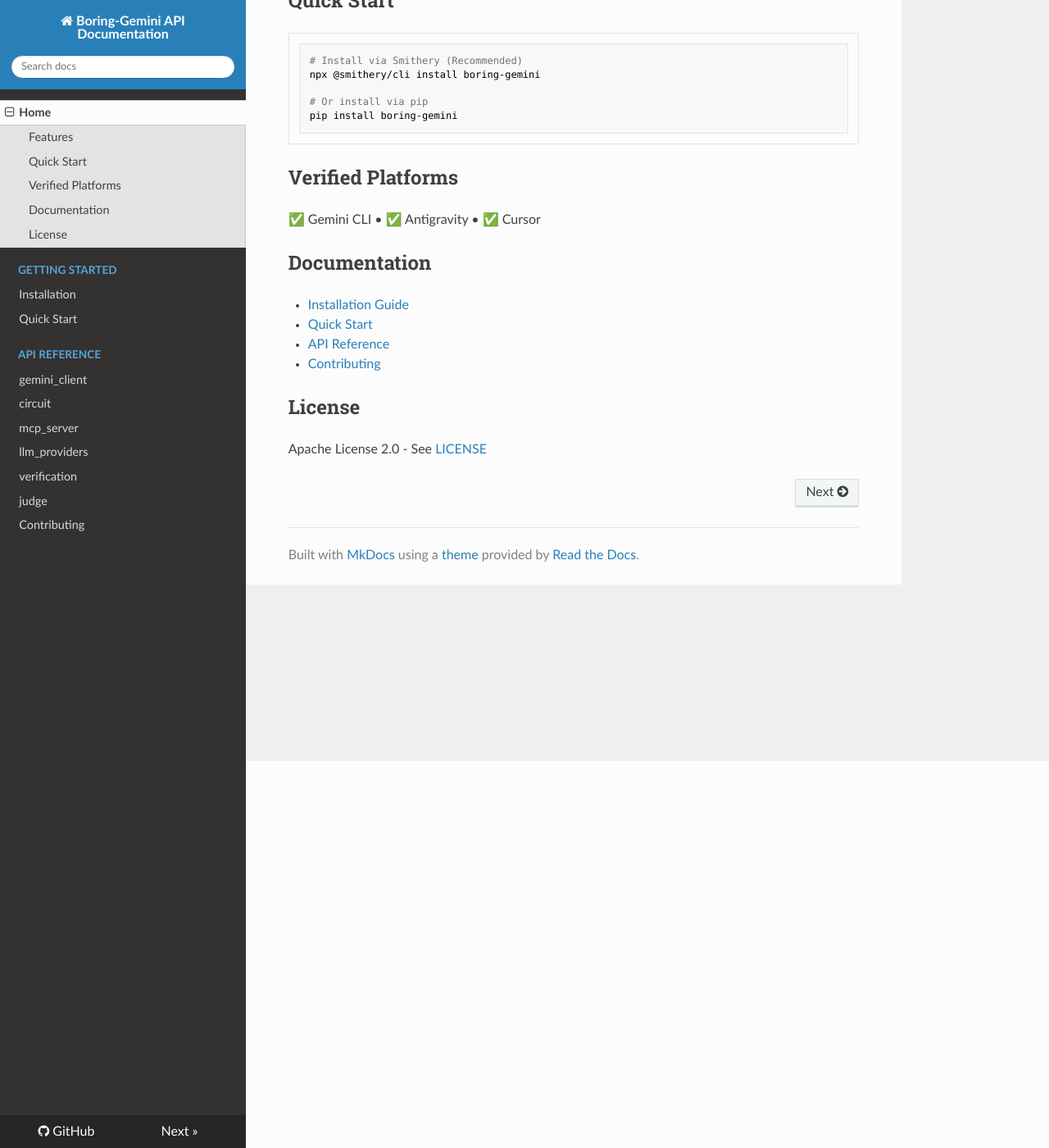
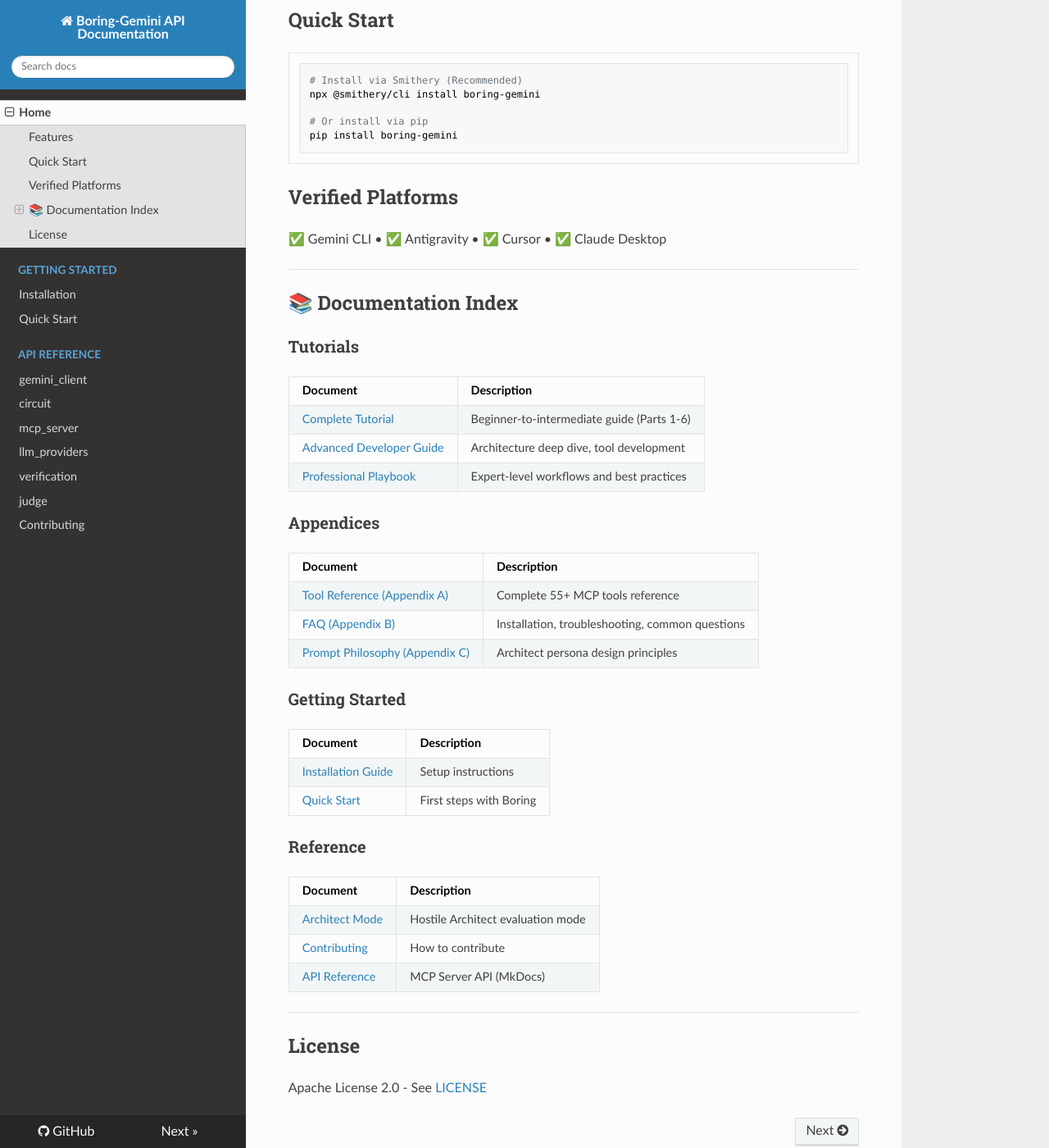
Before and after one commit to Boring206/boring-gemini, an MkDocs documentation site: the page built from docs/index.md, in a window 1280 px wide and 1400 px high, scrolled down 472 px. Shown: the whole window at 82% size. Built offline with MkDocs 1.6.1, drawn with Linux system fonts in a browser that asks for light colours; nearby versions of some CDN libraries; some of the changed text lies outside the part shown.

Commit message:
docs: enhance documentation clarity and add missing links

```diff
--- a/docs/index.md
+++ b/docs/index.md
@@ -1,6 +1,6 @@
-# Boring for Gemini
+# Boring for Gemini - Documentation
 
-> **Enterprise-Grade Autonomous AI Developer**
+> **Boring Vibecoder Assistant** - AI-powered development support tool
 
 Welcome to the Boring-Gemini documentation. Boring is an autonomous AI development agent powered by Google's Gemini models, designed for seamless integration with modern IDEs.
 
@@ -10,6 +10,7 @@
 - 🔌 **Full MCP Support**: Works with Cursor, Claude Desktop, VS Code
 - 🛡️ **Enterprise-Grade Protection**: Circuit breaker, self-healing, 100% test coverage
 - 🧩 **Spec-Driven Development**: SpecKit integration from PRD to Code
+- 🎯 **41 Prompts**: Complete Prompt-First UX for all core workflows
 
 ## Quick Start
 
@@ -23,14 +24,40 @@
 
 ## Verified Platforms
 
-✅ Gemini CLI • ✅ Antigravity • ✅ Cursor
+✅ Gemini CLI • ✅ Antigravity • ✅ Cursor • ✅ Claude Desktop
 
-## Documentation
+---
 
-- [Installation Guide](getting-started/installation.md)
-- [Quick Start](getting-started/quickstart.md)
-- [API Reference](api/gemini_client.md)
-- [Contributing](contributing.md)
+## 📚 Documentation Index
+
+### Tutorials
+| Document | Description |
+|----------|-------------|
+| [Complete Tutorial](TUTORIAL.md) | Beginner-to-intermediate guide (Parts 1-6) |
+| [Advanced Developer Guide](ADVANCED_TUTORIAL.md) | Architecture deep dive, tool development |
+| [Professional Playbook](PROFESSIONAL_PLAYBOOK.md) | Expert-level workflows and best practices |
+
+### Appendices
+| Document | Description |
+|----------|-------------|
+| [Tool Reference (Appendix A)](APPENDIX_A_TOOL_REFERENCE.md) | Complete 55+ MCP tools reference |
+| [FAQ (Appendix B)](APPENDIX_B_FAQ.md) | Installation, troubleshooting, common questions |
+| [Prompt Philosophy (Appendix C)](APPENDIX_C_PROMPT_PHILOSOPHY.md) | Architect persona design principles |
+
+### Getting Started
+| Document | Description |
+|----------|-------------|
+| [Installation Guide](getting-started/installation.md) | Setup instructions |
+| [Quick Start](getting-started/quickstart.md) | First steps with Boring |
+
+### Reference
+| Document | Description |
+|----------|-------------|
+| [Architect Mode](architect_mode.md) | Hostile Architect evaluation mode |
+| [Contributing](contributing.md) | How to contribute |
+| [API Reference](api/mcp_server.md) | MCP Server API (MkDocs) |
+
+---
 
 ## License
 
```
Also changed, not shown: README.md (+12 -4 lines), README_zh.md (+11 -3 lines), docs/architect_mode.md (+1 -1 lines).
